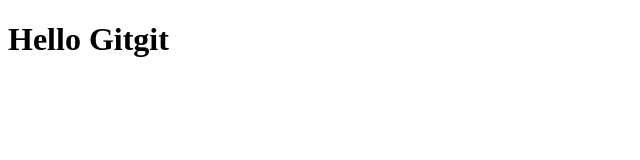
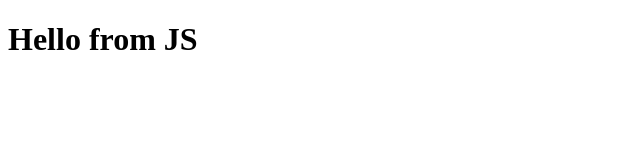
Before and after one commit to slimnation23/Git-course, a plain HTML site: page index.html in a window 1280 px wide. Shown: the whole page, without its empty margins (0-640 px from the left). Drawn offline with Linux system fonts and the light colour scheme.

Commit message:
Added git igmore

```diff
--- a/index.html
+++ b/index.html
@@ -7,5 +7,7 @@
 </head>
 <body>
     <h1>Hello Gitgit</h1>
+
+    <script src="/script.js"></script>
 </body>
 </html>
--- /dev/null
+++ b/script.js
@@ -0,0 +1 @@
+document.body.innerHTML= '<h1>Hello from JS</h1>'
```
Also changed, not shown: 1 other file.
